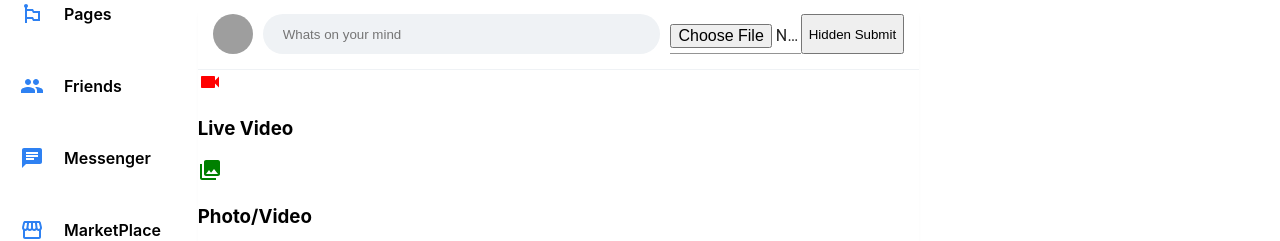
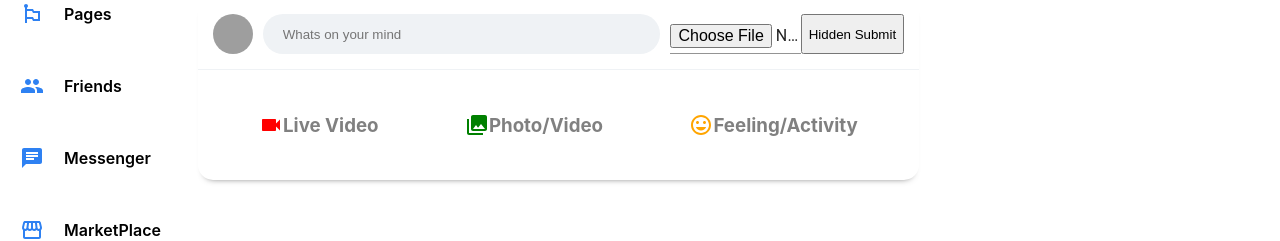
Before and after one commit to tylerletendre98/FacebookClone, a React (Create React App) app in the folder frontend/: page / in a window 1280 px wide. Shown: the part 565-806 px from the top of the page. Built offline with nearby package versions, Linux system fonts and the light colour scheme; grey boxes are pictures that could not be loaded.

Commit message:
added styling to the markup for the comments

```diff
--- a/frontend/src/components/MessageSender/MessageSender.jsx
+++ b/frontend/src/components/MessageSender/MessageSender.jsx
@@ -43,7 +43,7 @@
           </button>
         </form>
       </div>
-      <div className="messsageSender-bottom">
+      <div className="messageSender-bottom">
         <div className="messageSender-option">
           <VideocamIcon style={{ color: "red" }} />
           <h3>Live Video</h3>
--- a/frontend/src/components/MessageSender/messageSender.css
+++ b/frontend/src/components/MessageSender/messageSender.css
@@ -36,3 +36,16 @@
 .messageSender-input {
   flex: 1;
 }
+
+.messageSender-bottom {
+  display: flex;
+  justify-content: space-evenly;
+}
+
+.messageSender-option {
+  padding: 20px;
+  display: flex;
+  align-items: center;
+  color: gray;
+  margin: 5px;
+}
```
